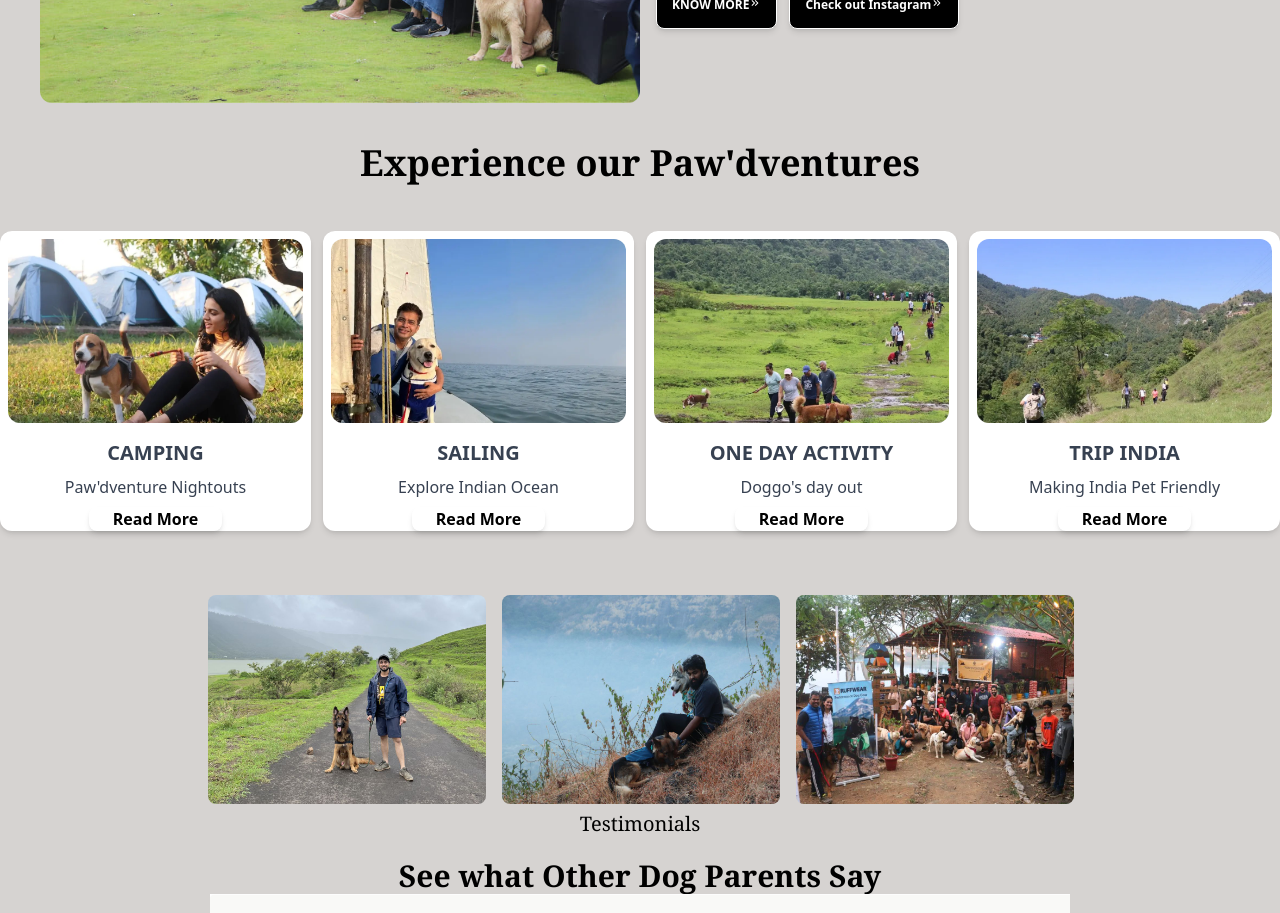
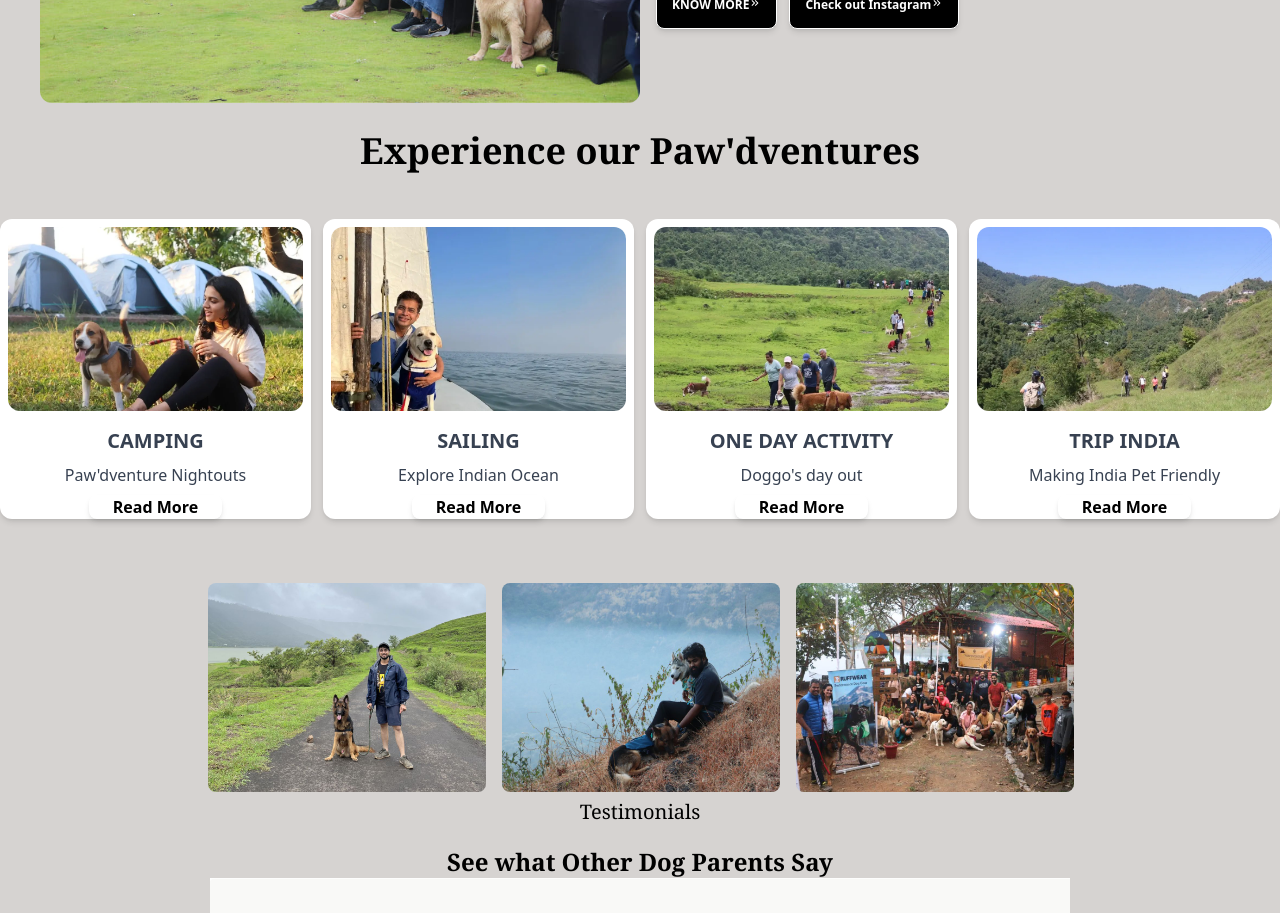
Before and after one commit to AnuragM042/Demo-dogs-, a React (Vite) app: page / in a window 1280 px wide. Shown: the part 1800-2713 px from the top of the page. Built offline with nearby package versions, Linux system fonts and the light colour scheme.

Commit message:
textchanges

```diff
--- a/src/components/Home/home2.jsx
+++ b/src/components/Home/home2.jsx
@@ -6,7 +6,7 @@ import { MdKeyboardDoubleArrowRight } from "react-icons/md";
 import { FaHandPointRight } from "react-icons/fa";
 import Image1 from "../../assets/Home2-1.jpg";
 import Image2 from "../../assets/Home2-2.png";
-import Logo from "../../assets/logo2.png";
+import Logo from "../../assets/logo.png";
 import { Link } from 'react-router-dom';
 import  './home2.css'
 function Home2() {
--- a/src/components/Home/home3.jsx
+++ b/src/components/Home/home3.jsx
@@ -52,7 +52,7 @@ const Home3 = () => {
     <div className=''>
       {/* Title */}
       <div className="flex justify-center items-center content-center">
-        <p className="font-['Cambria'] text-3xl sm:text-4xl  mt-5 font-extrabold">Experience our Paw'dventures</p>
+        <p className="font-['Cambria'] text-2xl sm:text-4xl  mt-2 font-extrabold">Experience our Paw'dventures</p>
       </div>
       {/* Title ends here */}
 
--- a/src/components/Home/home4.jsx
+++ b/src/components/Home/home4.jsx
@@ -48,7 +48,7 @@ function Home4() {
       {/* Texts */}
       <div className="flex flex-col font-['Cambria'] text-xl items-center justify-center space-y-5">
         <p>Testimonials</p>
-        <h3 className="text-3xl font-bold font-['Cambria'] ">See what Other Dog Parents Say</h3>
+        <h3 className="text-2xl font-bold font-['Cambria'] ">See what Other Dog Parents Say</h3>
         {/* <p>ABOUT US</p> */}
       </div>
 
```
